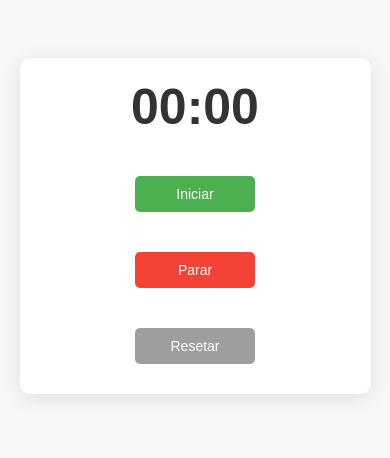
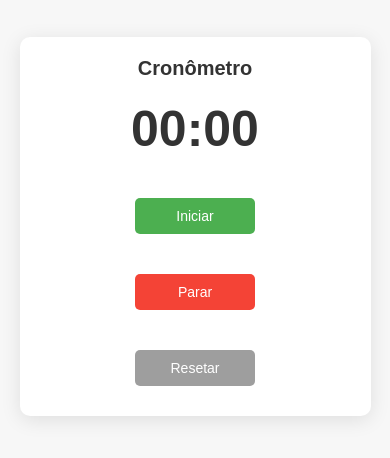
Before and after one commit to jdmaia23/Cronometro-2.0, a plain HTML site: page index.html in a window 390 px wide. Shown: the part 196-654 px from the top of the page. Drawn offline with Linux system fonts and the light colour scheme.

Commit message:
Update index.html

```diff
--- a/index.html
+++ b/index.html
@@ -28,12 +28,21 @@
             border-radius: 10px;
             box-shadow: 0 4px 20px rgba(0, 0, 0, 0.1);
             text-align: center;
+            width: 100%;
+            max-width: 400px;
         }
 
         #tempo {
             font-size: 80px;
             font-weight: bold;
             margin-bottom: 30px;
+            color: #333;
+        }
+
+        .titulo {
+            font-size: 29px;
+            font-weight: bold;
+            margin-bottom: 20px;
             color: #333;
         }
 
@@ -48,7 +57,6 @@
             color: white;
             transition: background-color 0.3s ease, transform 0.2s ease;
             width: 150px;
-            display: inline-block; /* Garantir que os botões se alinhem horizontalmente */
         }
 
         button:hover {
@@ -83,7 +91,7 @@
 
         .button-container {
             display: flex;
-            justify-content: space-around; /* Alinhamento com espaçamento entre os botões */
+            justify-content: center;
             gap: 15px;
             flex-wrap: wrap;
         }
@@ -105,9 +113,13 @@
             }
 
             .button-container {
-                flex-direction: column; /* Organizar os botões em coluna */
+                flex-direction: column;
                 gap: 20px;
-                align-items: center; /* Centralizar os botões em telas pequenas */
+                align-items: center;
+            }
+
+            .titulo {
+                font-size: 20px;
             }
         }
 
@@ -131,6 +143,7 @@
 <body>
 
     <div class="cronometro-container">
+        <div class="titulo">Cronômetro</div>
         <div id="tempo">00:00</div>
         <div class="button-container">
             <button id="iniciar">Iniciar</button>
```
